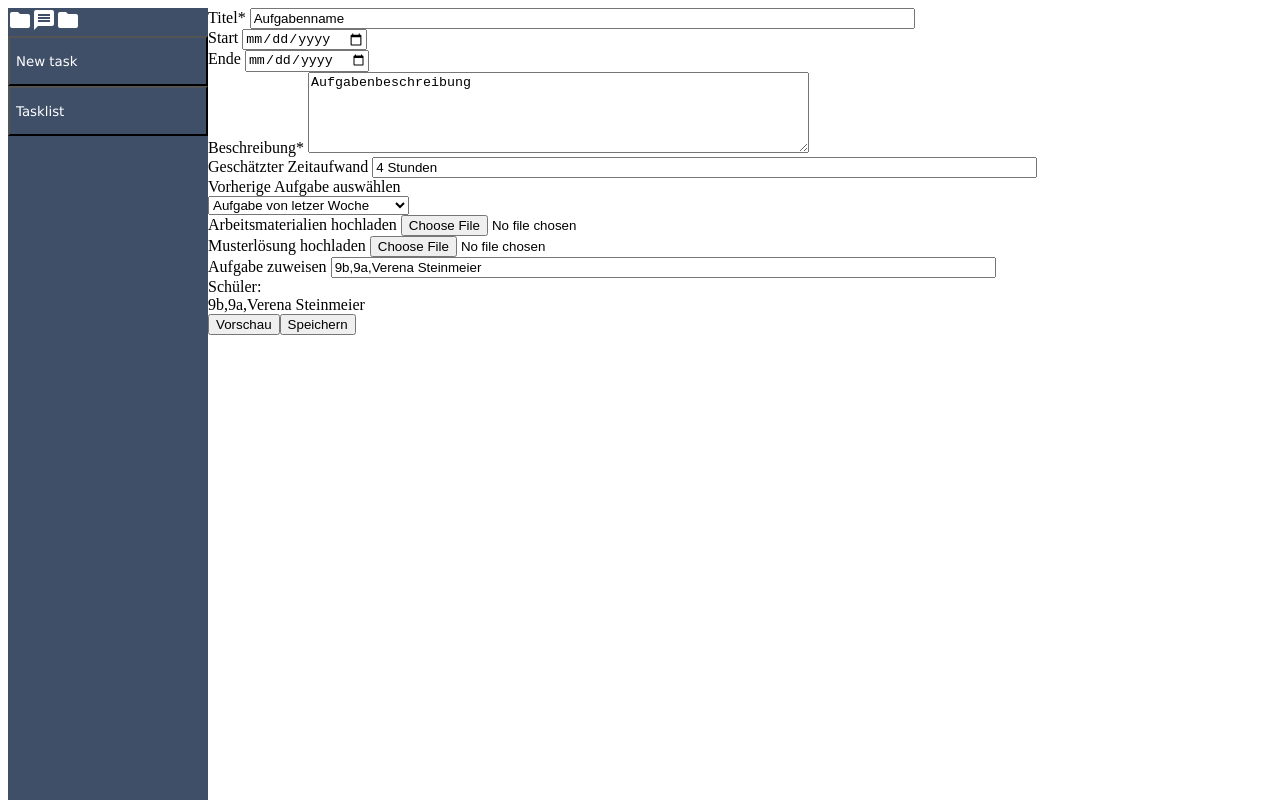
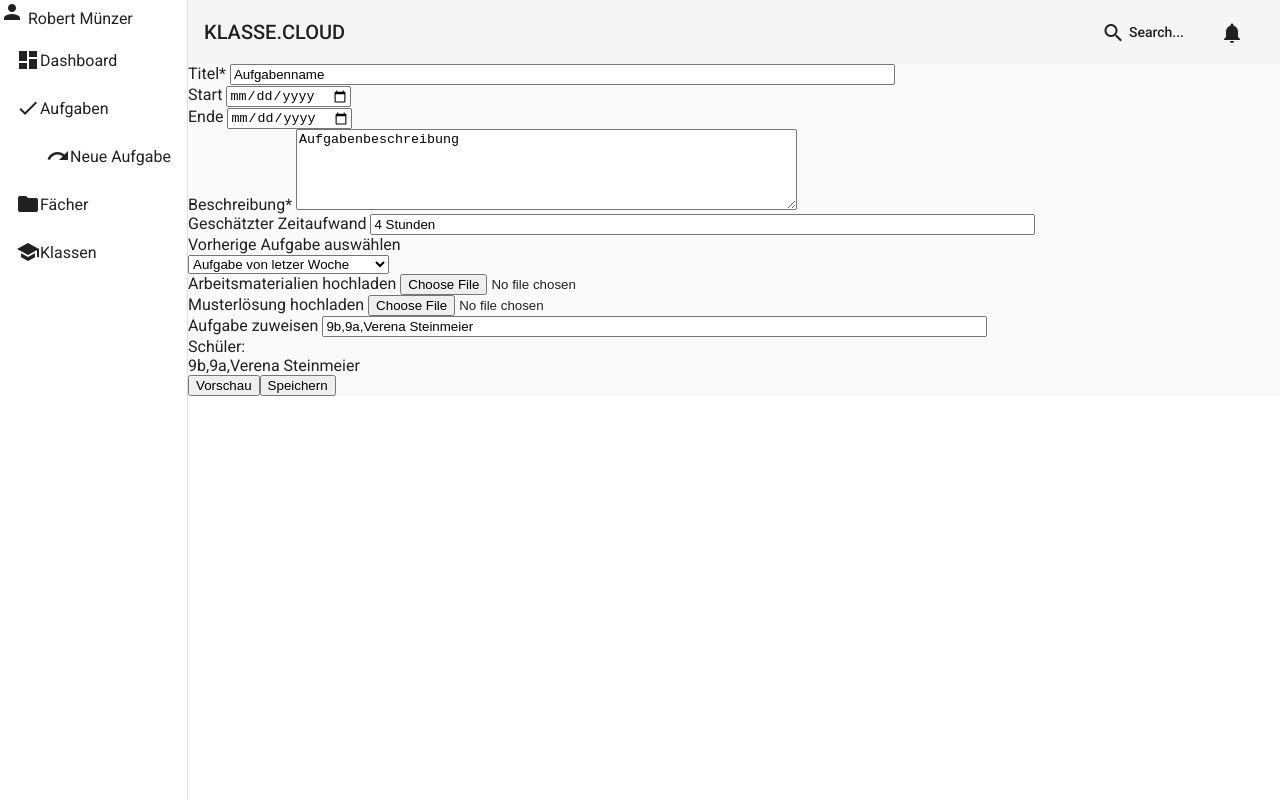
Before and after one commit to klassecloud/frontendTeacher, an Angular app: page /newtask in a window 1280 px wide. Built offline with nearby package versions, Linux system fonts and the light colour scheme.

Commit message:
added angular/material sidebar and toolbar

```diff
--- a/angular.json
+++ b/angular.json
@@ -24,6 +24,7 @@
               "src/assets"
             ],
             "styles": [
+              "src/custom-theme.scss",
               "src/styles.css"
             ],
             "scripts": []
--- a/src/app/app.component.html
+++ b/src/app/app.component.html
@@ -1,13 +1,33 @@
 
+<mat-sidenav-container>
+    <mat-toolbar fixedInViewport>
+        <mat-toolbar-row>
+            <h1>KLASSE.CLOUD</h1>
+            <span class="menu-spacer"></span>
+            <div>
+                <a mat-button [routerLink]="'/activities'"> <mat-icon>search</mat-icon> Search... </a>
+                <a mat-button [routerLink]="'/create-activity'"> <mat-icon>notifications</mat-icon> </a>
 
-<ul>
-    <mat-icon>folder</mat-icon>
-    <mat-icon>message-text</mat-icon>
-    <mat-icon>folder</mat-icon>
+            </div>
+        </mat-toolbar-row>
 
-    <button class="sidenav" [routerLink]="'/newtask'">New task</button>
-    <button class="sidenav" [routerLink]="'/tasklist'">Tasklist</button>
-</ul>
-<div class="main"><router-outlet></router-outlet></div>
-<br>
-<br>
+    </mat-toolbar>
+    <!-- Tipp: To enable toggling sidenave, delete opened="true" and use event "sidenav.toggle()"-->
+    <mat-sidenav fixedInViewport #sidenav mode="side" opened="true">
+        <mat-icon class="sidenav--icon">person</mat-icon>
+
+        Robert Münzer
+        <mat-nav-list>
+            <a mat-list-item [routerLink]="'/dashboard'"> <mat-icon class="sidenav--icon">dashboard</mat-icon> Dashboard </a>
+            <a mat-list-item [routerLink]="'/tasklist'"> <mat-icon class="sidenav--icon">checkbox</mat-icon> Aufgaben </a>
+            <a mat-list-item [routerLink]="'/newtask'" style="margin-left:30px"> <mat-icon class="sidenav--icon">redo</mat-icon>Neue Aufgabe </a>
+            <a mat-list-item [routerLink]="'/subjects'"> <mat-icon class="sidenav--icon">folder</mat-icon> Fächer </a>
+            <a mat-list-item [routerLink]="'/classes'"> <mat-icon class="sidenav--icon">school</mat-icon> Klassen </a>
+
+        </mat-nav-list>
+    </mat-sidenav>
+    <section>
+        <router-outlet></router-outlet>
+    </section>
+
+</mat-sidenav-container>
--- a/src/app/app.module.ts
+++ b/src/app/app.module.ts
@@ -17,7 +17,8 @@ import { TaskListComponent } from './task-list/task-list.component';
 import { EditTaskComponent } from './edit-task/edit-task.component';
 import { FormsModule } from '@angular/forms';
 
-import { MatIconModule } from '@angular/material/icon';
+import {MatIconModule} from '@angular/material/icon';
+import { NoopAnimationsModule } from '@angular/platform-browser/animations';
 
 @NgModule({
   declarations: [
@@ -33,7 +34,8 @@ import { MatIconModule } from '@angular/material/icon';
     FlexLayoutModule,
     FormsModule,
     HttpClientModule,
-    MatIconModule
+    MatIconModule,
+    NoopAnimationsModule
   ],
   providers: [],
   bootstrap: [AppComponent]
--- /dev/null
+++ b/src/custom-theme.scss
@@ -0,0 +1,27 @@
+
+// Custom Theming for Angular Material
+// For more information: https://material.angular.io/guide/theming
+@import '~@angular/material/theming';
+// Plus imports for other components in your app.
+
+// Include the common styles for Angular Material. We include this here so that you only
+// have to load a single css file for Angular Material in your app.
+// Be sure that you only ever include this mixin once!
+@include mat-core();
+
+// Define the palettes for your theme using the Material Design palettes available in palette.scss
+// (imported above). For each palette, you can optionally specify a default, lighter, and darker
+// hue. Available color palettes: https://material.io/design/color/
+$frontendTeacher-primary: mat-palette($mat-indigo);
+$frontendTeacher-accent: mat-palette($mat-pink, A200, A100, A400);
+
+// The warn palette is optional (defaults to red).
+$frontendTeacher-warn: mat-palette($mat-red);
+
+// Create the theme object (a Sass map containing all of the palettes).
+$frontendTeacher-theme: mat-light-theme($frontendTeacher-primary, $frontendTeacher-accent, $frontendTeacher-warn);
+
+// Include theme styles for core and each component used in your app.
+// Alternatively, you can import and @include the theme mixins for each component
+// that you are using.
+@include angular-material-theme($frontendTeacher-theme);
--- a/src/index.html
+++ b/src/index.html
@@ -6,6 +6,8 @@
   <base href="/">
   <meta name="viewport" content="width=device-width, initial-scale=1">
   <link rel="icon" type="image/x-icon" href="favicon.ico">
+  <link href="https://fonts.googleapis.com/css?family=Roboto:300,400,500&display=swap" rel="stylesheet">
+  <link href="https://fonts.googleapis.com/icon?family=Material+Icons" rel="stylesheet">
 </head>
 <body>
   <app-root></app-root>
--- a/src/styles.css
+++ b/src/styles.css
@@ -1,37 +1,10 @@
 /* You can add global styles to this file, and also import other style files */
 
 @import '~material-design-icons/iconfont/material-icons.css';
-mat-icon {
-  color:White;
+
+html, body { height: 100%; }
+body { margin: 0; font-family: Roboto, "Helvetica Neue", sans-serif; }
+
+.menu-spacer{
+    flex: 1 1 auto;
 }
-
-ul {
-  list-style-type: none;
-  margin: 0;
-  padding: 0;
-  height: 100%; /* Full height */
-  position: fixed; /* Make it stick, even on scroll */
-  overflow: auto; /* Enable scrolling if the sidenav has too much content */
-  background-color: rgba(63,79,104,1);
-}
-
-.sidenav {
-  display: block;
-  width: 200px;
-  height:50px;
-  font-family: Verdana, Tahoma, Arial, Helvetica, sans-serif;
-  color:white;
-  text-align: left;
-  z-index: 1; /* Stay on top */
-  top: 0; /* Stay at the top */
-  left: 0;
-  background-color: rgba(63,79,104,1);
-}
-
-.sidenav:hover{
-    background-color:rgba(24,127,91,1);
-}
-
-.main {
-  padding-left: 200px;
-}
```
